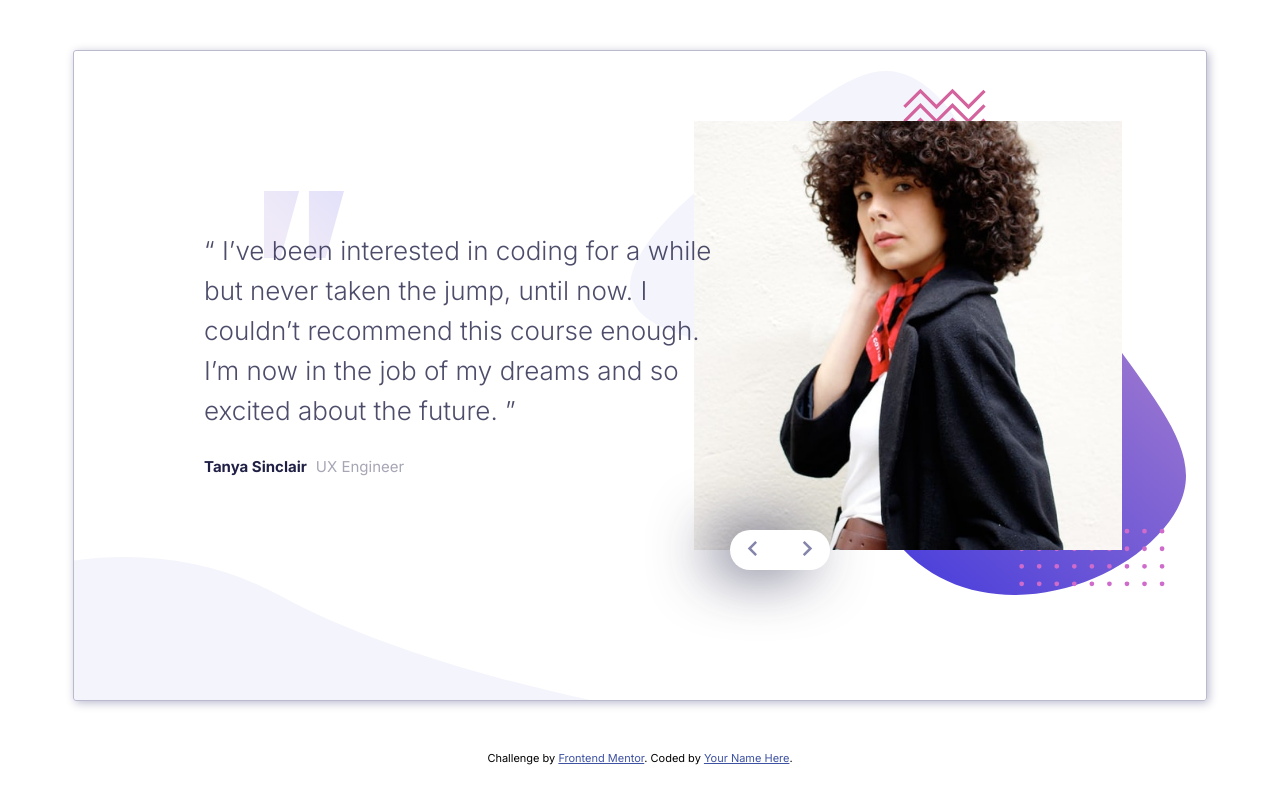
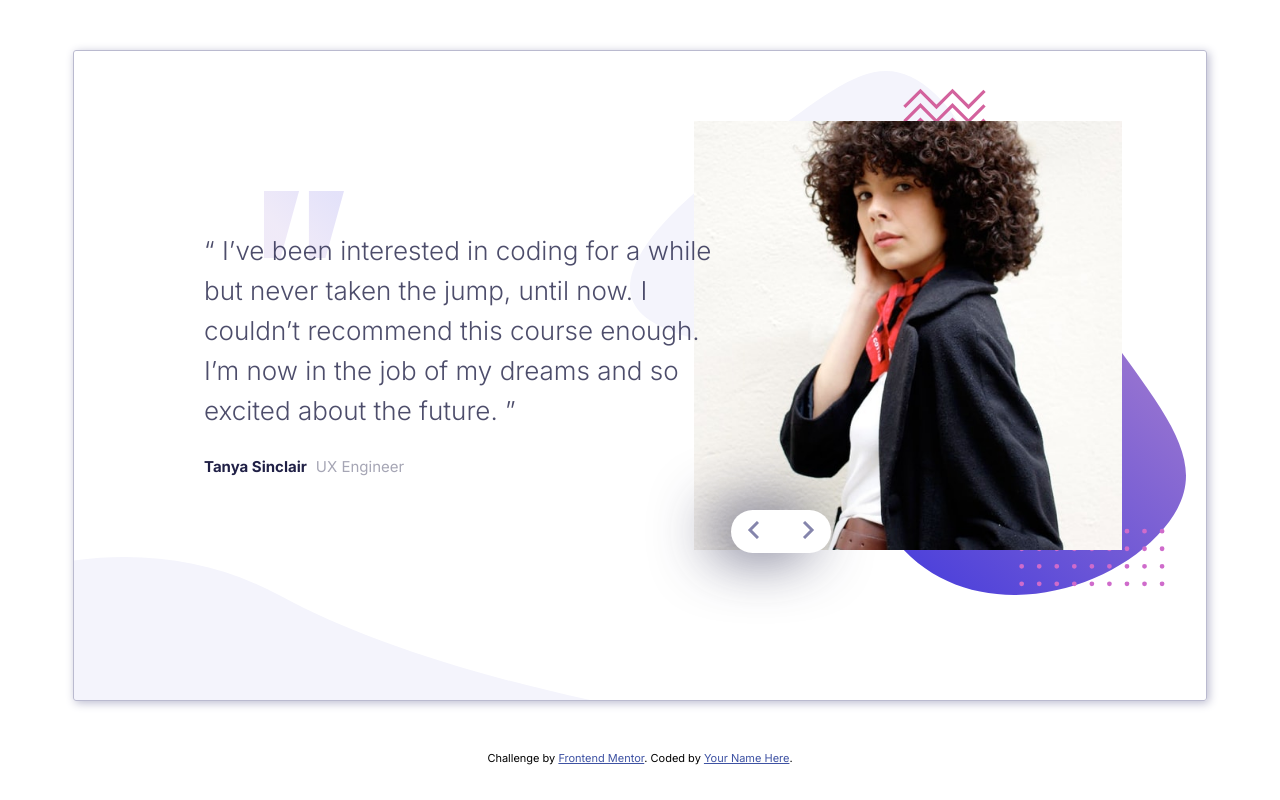
Before and after one commit to Mahesh-yadav/bootcamp-testimonials-slider, a website: page index.html in a window 1280 px wide. Drawn offline with Linux system fonts and the light colour scheme.

Commit message:
update markup and styles for slide controls

```diff
--- a/index.html
+++ b/index.html
@@ -23,13 +23,6 @@
       <div class="card">
         <div class="card-image">
           <img src="./images/image-tanya.jpg" alt="Tanya Sinclair">
-          <div class="slide-controls">
-            <button class="slide-btn prev-btn" id="prev-btn">
-              <img src="./images/icon-prev.svg" alt="prev button">
-            </button>
-            <button class="slide-btn next-btn" id="prev-btn">
-              <img src="./images/icon-next.svg" alt="next button">
-          </div>
         </div>
         <div class="card-content">
           <blockquote class="quote">
@@ -42,13 +35,6 @@
       <div class="card">
         <div class="card-image">
           <img src="./images/image-john.jpg" alt="John Tarkpor">
-          <div class="slide-controls">
-            <button class="slide-btn prev-btn" id="prev-btn">
-              <img src="./images/icon-prev.svg" alt="prev button">
-            </button>
-            <button class="slide-btn next-btn" id="prev-btn">
-              <img src="./images/icon-next.svg" alt="next button">
-          </div>
         </div>
         <div class="card-content">
           <blockquote class="quote">
@@ -59,6 +45,13 @@
         </div>
       </div>
     </section>
+    <div class="slide-controls">
+      <button class="slide-btn prev-btn" id="prev-btn">
+        <img src="./images/icon-prev.svg" alt="prev button">
+      </button>
+      <button class="slide-btn next-btn" id="next-btn">
+        <img src="./images/icon-next.svg" alt="next button">
+    </div>
   </main>
 
   <div class="attribution">
--- a/styles.css
+++ b/styles.css
@@ -15,6 +15,7 @@ body{
 
 main{
     padding: 5rem 1rem;
+    position: relative;
 }
 
 .testimonials{
@@ -27,7 +28,6 @@ main{
     border: .1rem solid hsl(240, 18%, 77%);
     border-radius: .3rem;
     box-shadow: .2rem .2rem 1rem hsl(240, 18%, 77%);
-    display: flex;
     flex-direction: column;
     align-items: center;
     padding: 0 2rem 8rem 2rem;
@@ -52,38 +52,11 @@ main{
     background-size: contain;
     background-repeat: no-repeat;
     background-position-y: 4rem;
-    position: relative;
 }
 
 .card-image img{
     width: 80%;
     max-width: 35rem;
-}
-
-.slide-controls{
-    position: absolute;
-    bottom: 5rem;
-    display: flex;
-    justify-content: space-between;
-    width: 10rem;
-    background-color: white;
-    padding: 1rem;
-    border-radius: 10rem;
-    box-shadow: -2rem 0 6rem hsla(240, 38%, 20%, 0.8);
-}
-
-.slide-btn{
-    border: none;
-    outline: none;
-    background-color: transparent;
-    transition: transform .2s;
-}
-
-.prev-btn:hover{
-    transform: translateX(-.3rem);
-}
-.next-btn:hover{
-    transform: translateX(.3rem);
 }
 
 .card-content{
@@ -116,6 +89,34 @@ main{
     margin-top: .3rem;
 }
 
+.slide-controls{
+    position: absolute;
+    top: 34rem;
+    left: 50%;
+    transform: translateX(-50%);
+    display: flex;
+    justify-content: space-between;
+    width: 10rem;
+    background-color: white;
+    padding: 1rem;
+    border-radius: 10rem;
+    box-shadow: -2rem 0 6rem hsla(240, 38%, 20%, 0.8);
+}
+
+.slide-btn{
+    border: none;
+    outline: none;
+    background-color: transparent;
+    transition: transform .2s;
+}
+
+.prev-btn:hover{
+    transform: translateX(-.3rem);
+}
+.next-btn:hover{
+    transform: translateX(.3rem);
+}
+
 @media (min-width: 1200px){
     .card{
         flex-direction: row;
@@ -133,7 +134,8 @@ main{
     }
 
     .slide-controls{
-        left: 10rem;
+        left: 61%;
+        top: 51rem;
     }
     .card-content{
         text-align: left;
```
